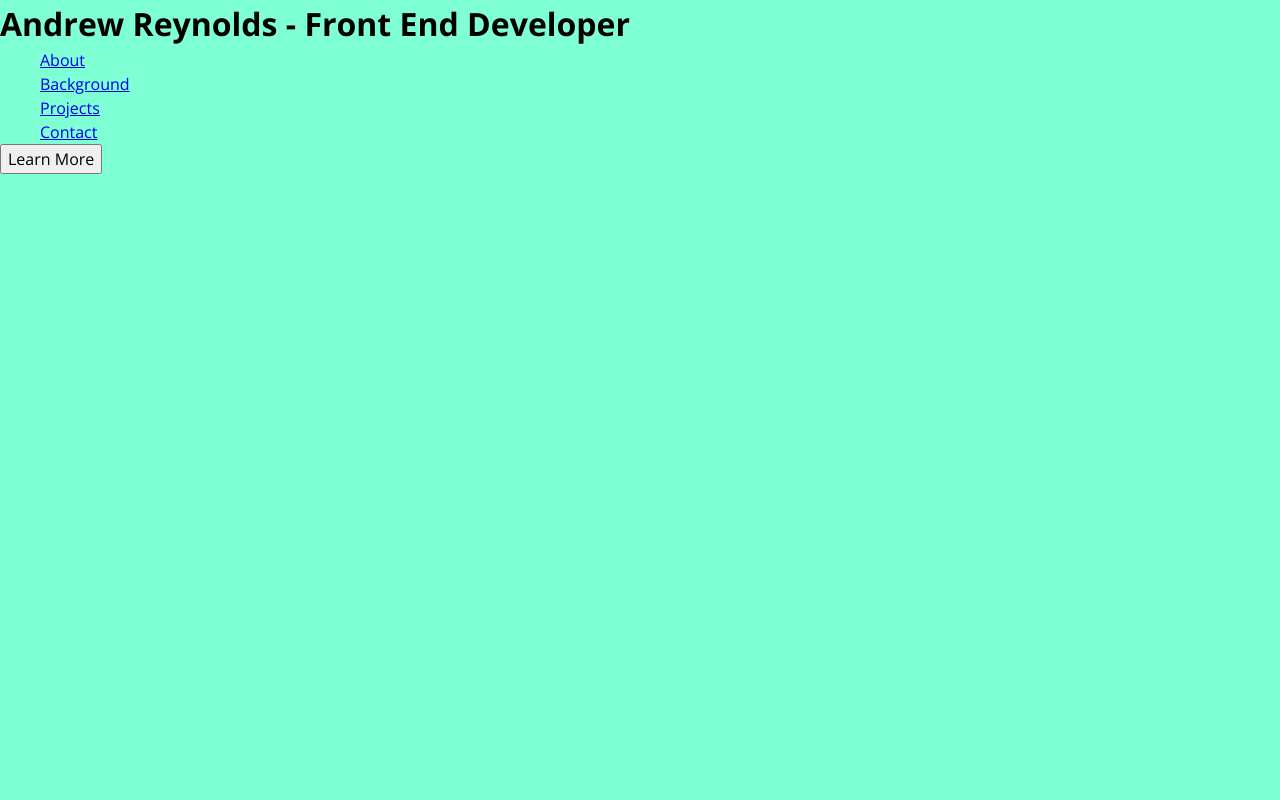
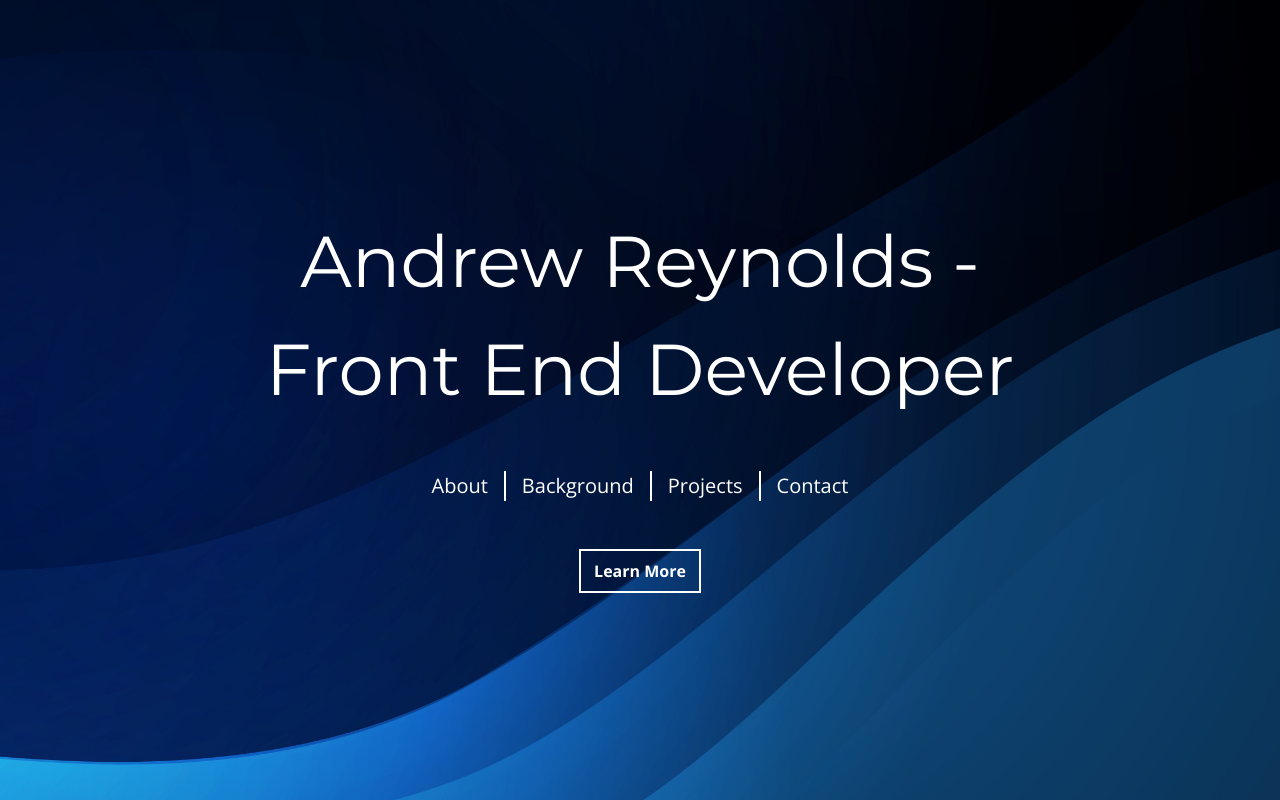
Before and after one commit to andrewrey/andrew_reynoldsPortfolio, a React (Create React App) app: page / in a window 1280 px wide. Built offline with nearby package versions, Linux system fonts and the light colour scheme.

Commit message:
header nav and h1 positioned and styled for large screens

```diff
--- a/src/Components/header/Header.js
+++ b/src/Components/header/Header.js
@@ -1,13 +1,16 @@
 import styles from "./Header.module.scss";
 import Button from "../../UI/Button";
+import Wrap from "../../UI/Wrap";
 import Nav from "./Nav";
 
 const Header = () => {
   return (
     <header className={styles.header}>
-      <h1>Andrew Reynolds - Front End Developer</h1>
-      <Nav />
-      <Button text={"Learn More"} />
+      <Wrap name={styles["header__wrap"]}>
+        <h1>Andrew Reynolds - Front End Developer</h1>
+        <Nav />
+        <Button text={"Learn More"} />
+      </Wrap>
     </header>
   );
 };
--- a/src/Components/header/Header.module.scss
+++ b/src/Components/header/Header.module.scss
@@ -1,4 +1,39 @@
+@import "../../sassStyles/typography";
+
 .header {
+  display: flex;
+  flex-direction: column;
+  justify-content: center;
   height: 100vh;
-  background-color: aquamarine;
+  background-image: url("../../Assets/353.jpg");
+  background-position: center;
+  background-size: cover;
+  .header__wrap {
+    text-align: center;
+    width: 90%;
+    max-width: 800px;
+    margin: 0 auto;
+    display: flex;
+    flex-direction: column;
+    align-items: center;
+  }
+  button {
+    border-style: solid;
+    background-color: transparent;
+    border-color: white;
+    color: white;
+    font-weight: bold;
+    padding: 0.5rem 0.8rem;
+  }
+
+  nav {
+    margin: 3rem 0;
+  }
 }
+
+h1 {
+  font-family: $mont;
+  font-size: 4.5rem;
+  color: white;
+  font-weight: 400;
+}
--- a/src/Components/header/Nav.module.scss
+++ b/src/Components/header/Nav.module.scss
@@ -1,4 +1,18 @@
 .nav_list {
   margin: 0;
   list-style-type: none;
+  display: flex;
+  flex-direction: row;
+  justify-content: center;
+  padding: 0;
+  font-size: 1.25rem;
+  a {
+    color: white;
+    text-decoration: none;
+    padding: 0 1rem;
+  }
+
+  li + li {
+    border-left: 2px solid white;
+  }
 }
--- /dev/null
+++ b/src/UI/Wrap.js
@@ -0,0 +1,5 @@
+const Wrap = ({ children, name }) => {
+  return <div className={name}>{children}</div>;
+};
+
+export default Wrap;
```
Also changed, not shown: src/Assets/353.jpg (added).
